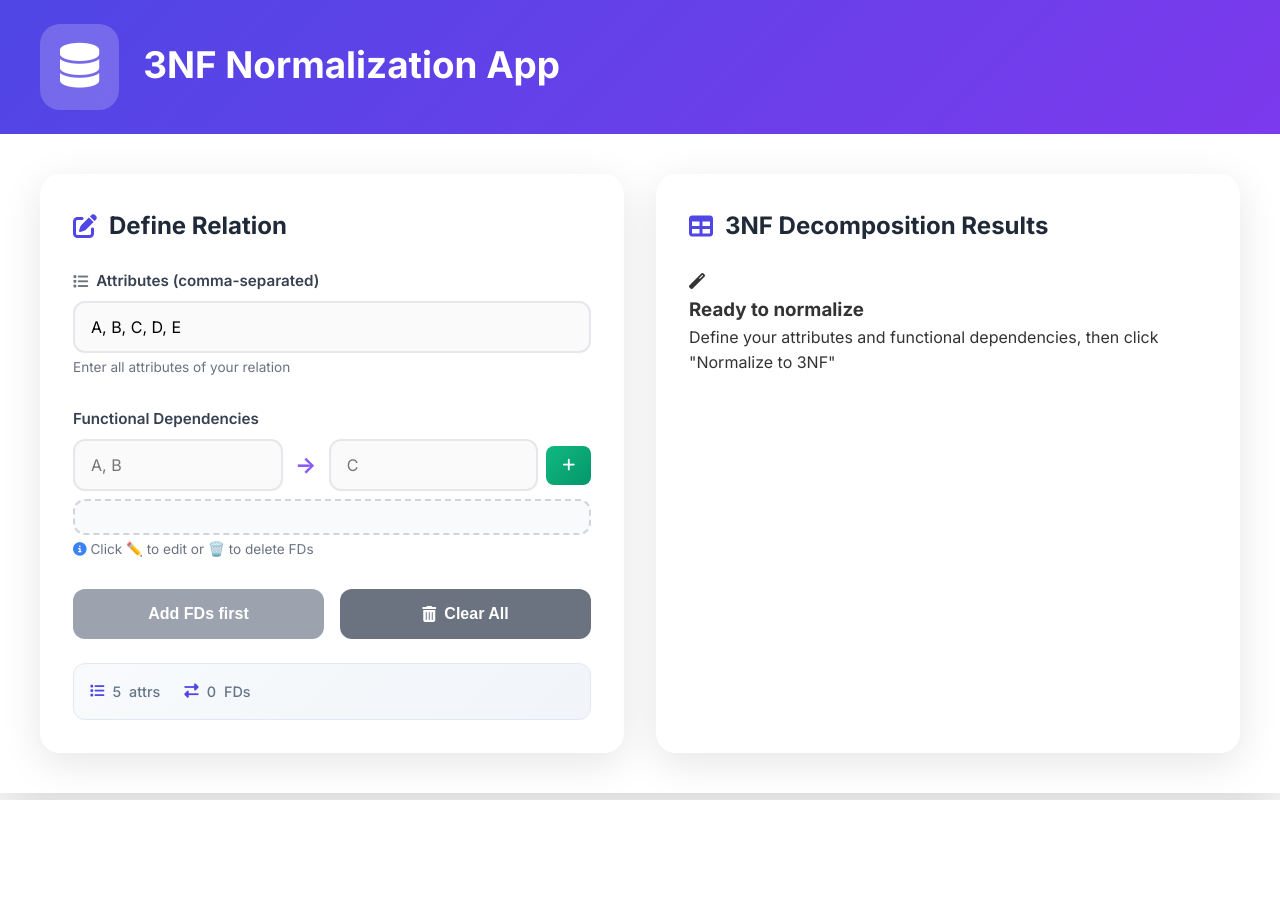
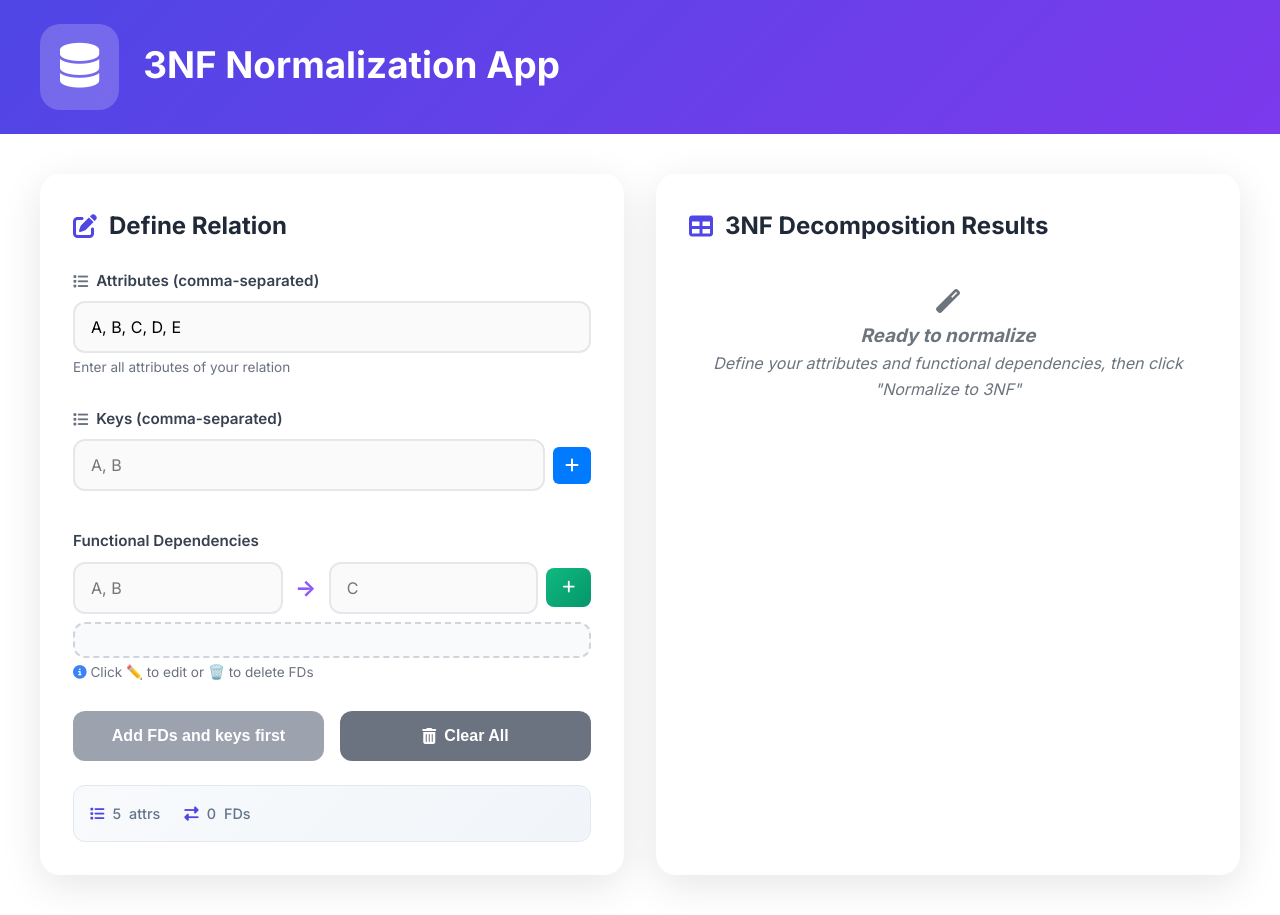
Before and after one commit to anirudh-bijay/normal-db, a Flask app: page / in a window 1280 px wide. Before the commit the page ends 800 px from the top, so only its background shows below. Run offline with Flask 3, Linux system fonts and the light colour scheme.

Commit message:
Modified frontend and a few improvements in schema builder

```diff
--- a/src/app/app.py
+++ b/src/app/app.py
@@ -1,7 +1,7 @@
 #!/usr/bin/env python3
 
-# import normaldb
-from flask import Flask, render_template, request, url_for
+from normaldb import SchemaBuilder
+from flask import Flask, render_template, request, url_for, jsonify
 
 # TODO: Create a frontend that allows users to interact with the
 #       normaldb package.
@@ -14,16 +14,54 @@ def index():
 
 @app.route("/normalize", methods=["POST"])
 def normalize():
-    # TODO: Integrate the app with the functionalities of normal-db
     try:
         data = request.get_json(silent=True)
-        print(data)
+        print("Received data:", data)
+
         if data is None:
-            return {"error": "No JSON body received."}, 400
-        return {"received": data}
+            return jsonify({"success": False, "error": "No JSON body received."}), 400
+
+        attributes = set(data['attributes'])
+        keys = [set(key) for key in data['keys']]
+        functional_deps = [(set(lhs), set(rhs)) for lhs, rhs in data['functional_deps']]
+
+        print(f"Attributes: {attributes}")
+        print(f"Keys: {keys}")
+        print(f"FDs: {functional_deps}")
+
+        schema_builder = SchemaBuilder(attributes=attributes, keys=keys, functional_deps=functional_deps)
+        result = schema_builder.synthesised_schema()
+
+        print("Result from SchemaBuilder:", result)
+
+        # Convert result to JSON-serializable format
+        if result:
+            relations = [
+                {
+                    "name": f"R{i+1}",
+                    "attributes": list(relation) if hasattr(relation, '__iter__') else [relation]
+                }
+                for i, relation in enumerate(result)
+            ]
+            return jsonify({
+                "success": True,
+                "relations": relations,
+                "summary": f"Schema successfully decomposed into {len(relations)} relations in 3NF"
+            })
+        else:
+            return jsonify({
+                "success": False,
+                "error": "Decomposition returned empty result. Check your input."
+            }), 400
+
     except Exception as error:
         print("Normalization error:", error)
-        return {"error": "Failed to parse request."}, 500
+        import traceback
+        traceback.print_exc()
+        return jsonify({
+            "success": False,
+            "error": f"Normalization failed: {str(error)}"
+        }), 500
 
 if __name__ == "__main__":
     app.run(debug=True)
--- a/src/app/static/script.js
+++ b/src/app/static/script.js
@@ -1,4 +1,5 @@
 let fds = [];
+let candidate_keys = [];
 let editingIndex = -1; // Track which FD is being edited
 
 function addFD() {
@@ -30,6 +31,42 @@ function addFD() {
     leftInput.value = '';
     rightInput.value = '';
     updateNormalizeButton();
+}
+
+function addCandidateKey(){
+    const keyInput = document.querySelector(".key");
+    const keyValue = keyInput.value.trim();
+
+    if(!keyValue){
+        showNotification("Please give the candidate keys", 'error');
+        return;
+    }
+
+    candidate_keys.push(keyValue.split(",").map(key => key.trim()).filter(Boolean));
+    renderKeys();
+    keyInput.value = '';
+    updateNormalizeButton();
+}
+
+function renderKeys(){
+    const container = document.querySelector(".key-container");
+
+    container.innerHTML = candidate_keys.map((key, index) => `
+        <div class="key-tag" data-index="${index}">
+            <span class="key-display">${key.join(', ')}</span>
+            <button class="btn-remove-tag" onclick="removeKey(${index})" title="Delete Key">
+                <i class="fas fa-times"></i>
+            </button>
+        </div>
+    `).join('');
+}
+
+function removeKey(index) {
+    if (confirm(`Remove key: ${candidate_keys[index].join(', ')}?`)) {
+        candidate_keys.splice(index, 1);
+        renderKeys();
+        updateNormalizeButton();
+    }
 }
 
 function editFD(index) {
@@ -97,14 +134,16 @@ function renderFDs() {
 function updateNormalizeButton() {
     const btn = document.getElementById('normalizeBtn');
     const attributes = document.getElementById('attributes').value.trim();
-    const hasData = fds.length > 0 && attributes;
+
+    const hasData = fds.length > 0 && attributes && candidate_keys.length > 0;
     btn.disabled = !hasData;
-    btn.textContent = hasData ? 'Normalize to 3NF' : 'Add FDs first';
+    btn.textContent = hasData ? 'Normalize to 3NF' : 'Add FDs and keys first';
 }
 
 function clearAll() {
     if (confirm('Clear all data?')) {
         fds = [];
+        candidate_keys = [];  // Add this line to clear keys
         editingIndex = -1;
         document.getElementById('attributes').value = '';
         document.querySelector('.fd-left').value = '';
@@ -112,6 +151,7 @@ function clearAll() {
         document.querySelector('.btn-add-fd').innerHTML = '<i class="fas fa-plus"></i>';
         document.querySelector('.btn-add-fd').onclick = addFD;
         renderFDs();
+        renderKeys();  // Add this line to re-render empty keys
         updateNormalizeButton();
         showResults([]);
     }
@@ -132,8 +172,10 @@ function showNotification(message, type = 'success') {
 async function normalizeDB() {
     const btn = document.getElementById('normalizeBtn');
     const resultsContainer = document.getElementById('results-container');
-    // alert("Will Integrate this with the normal-db soon..:)")
-    // return;
+    const attributes = document.getElementById('attributes').value
+        .split(',')
+        .map(s => s.trim())
+        .filter(Boolean);
 
     btn.disabled = true;
     resultsContainer.innerHTML = `
@@ -142,7 +184,7 @@ async function normalizeDB() {
             <p>Computing 3NF decomposition...</p>
         </div>
     `;
-    alert("Will be available after integration with normal-db :)")
+
     try {
         const response = await fetch('/normalize', {
             method: 'POST',
@@ -150,12 +192,17 @@ async function normalizeDB() {
                 'Content-Type': 'application/json',
             },
             body: JSON.stringify({
-                attributes: document.getElementById('attributes').value.trim(),
-                fds: fds
+                attributes,
+                keys: candidate_keys,
+                functional_deps: fds.map(fd => [
+                    fd.left.split(',').map(s => s.trim()).filter(Boolean),
+                    fd.right.split(',').map(s => s.trim()).filter(Boolean)
+                ])
             })
         });
 
         const data = await response.json();
+        console.log(data);
 
         if (data.success) {
             showResults(data.relations, data.summary);
--- a/src/app/static/style.css
+++ b/src/app/static/style.css
@@ -106,6 +106,115 @@ body {
 
 .input-group label i {
     color: #6b7280;
+}
+
+.input-group input#keys {
+    width: 100%;
+}
+
+
+.key {
+    flex: 1;
+    padding: 10px 12px;
+    border: 1px solid #ddd;
+    border-radius: 6px;
+    font-size: 14px;
+    font-family: 'Inter', sans-serif;
+    transition: border-color 0.2s;
+}
+
+.key:focus {
+    outline: none;
+    border-color: #007bff;
+    box-shadow: 0 0 0 2px rgba(0, 123, 255, 0.25);
+}
+
+.btn-add-key {
+    padding: 10px 12px;
+    background-color: #007bff;
+    color: white;
+    border: none;
+    border-radius: 6px;
+    cursor: pointer;
+    font-size: 14px;
+    transition: background-color 0.2s;
+}
+
+.btn-add-key:hover {
+    background-color: #0056b3;
+}
+
+.btn-add-key i {
+    font-size: 16px;
+}
+
+.key-container {
+    display: flex;
+    flex-wrap: wrap;
+    gap: 8px;
+    margin-top: 10px;
+}
+
+.key-tag {
+    display: inline-flex;
+    align-items: center;
+    background-color: #f8f9fa;
+    border: 1px solid #dee2e6;
+    border-radius: 20px;
+    padding: 6px 12px;
+    font-size: 14px;
+    font-family: 'Inter', sans-serif;
+    color: #495057;
+    transition: background-color 0.2s, border-color 0.2s;
+}
+
+.key-tag:hover {
+    background-color: #e9ecef;
+    border-color: #adb5bd;
+}
+
+.key-display {
+    margin-right: 8px;
+}
+
+.btn-remove-tag {
+    background: none;
+    border: none;
+    color: #6c757d;
+    cursor: pointer;
+    font-size: 12px;
+    padding: 0;
+    transition: color 0.2s;
+}
+
+.btn-remove-tag:hover {
+    color: #dc3545;
+}
+
+.btn-remove-tag i {
+    font-size: 14px;
+}
+
+/* Empty state for key-container (when no keys are added) */
+.empty-state {
+    color: #6c757d;
+    font-style: italic;
+    text-align: center;
+    width: 100%;
+    padding: 20px;
+}
+
+.empty-state i {
+    font-size: 24px;
+    margin-bottom: 8px;
+    display: block;
+}
+
+.btn-remove-tag {
+    margin-left: 5px;
+    border: none;
+    background: none;
+    cursor: pointer;
 }
 
 input[type="text"] {
--- a/src/app/templates/index.html
+++ b/src/app/templates/index.html
@@ -40,6 +40,25 @@
                            value="A, B, C, D, E"
                            autocomplete="off">
                     <small>Enter all attributes of your relation</small>
+                </div>
+
+                <div class="input-group">
+                    <label for="keys">
+                        <i class="fas fa-list"></i> Keys (comma-separated)
+                    </label>
+                    <div class="fd-row" role="group" aria-label="Add Candidate Keys">
+                        <input type="text"
+                                class="key"
+                                placeholder="A, B"
+                                autocomplete="off"
+                                aria-label="Candidate Keys">
+                        <button class="btn-add-key" id="addKeyBtn" onclick="addCandidateKey()" aria-label="Add Candidate Keys">
+                            <i class="fas fa-plus"></i>
+                        </button>
+                    </div>
+                    <div class="key-container">
+                        <!-- Keys will be rendered here -->
+                    </div>
                 </div>
 
                 <!-- FD Input -->
```
